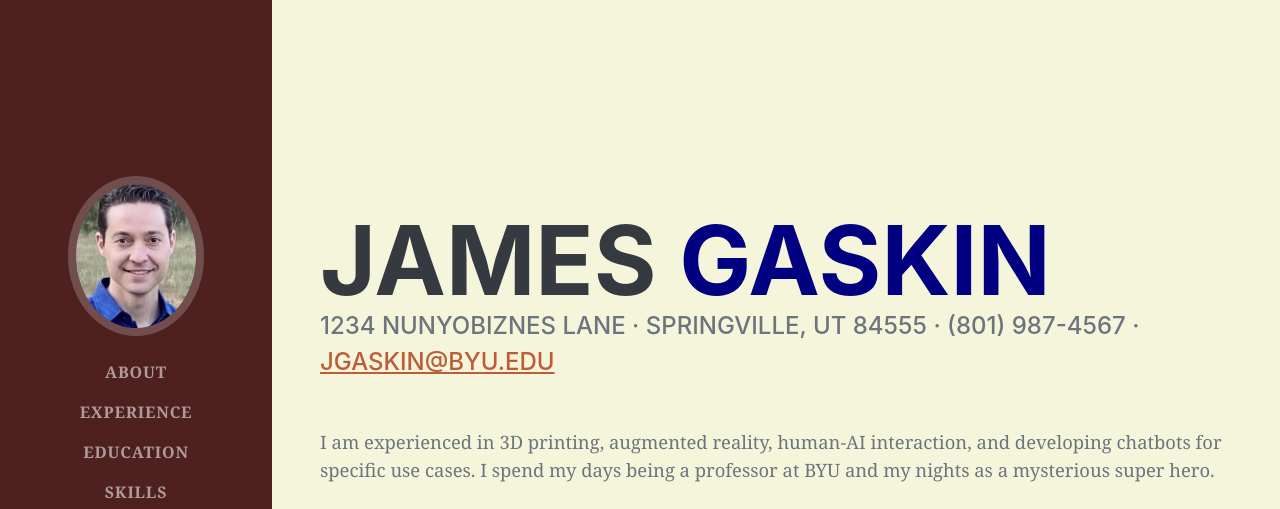
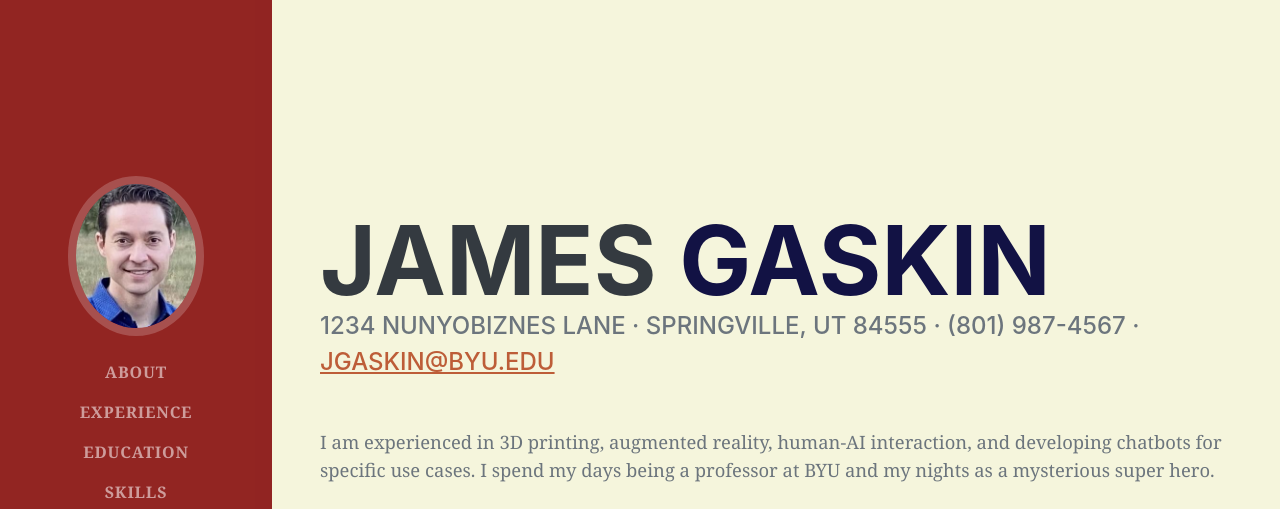
Before and after one commit to jamesericgaskin/201, a plain HTML site: page index.html in a window 1280 px wide. Shown: the top 509 px of the page. Drawn offline with nearby package versions, Linux system fonts and the light colour scheme; a web font is replaced by a local one.

Commit message:
Add files via upload

```diff
--- a/css/mystyles.css
+++ b/css/mystyles.css
@@ -12,8 +12,8 @@ p{
     font-family: Arial, Helvetica, sans-serif;
 } */
 .darkbg{
-    background-color: rgba(62, 13, 13, 0.915) !important;
+    background-color: rgba(136, 17, 17, 0.915) !important;
 }
 .text-primary{
-    color: navy !important;
+    color: rgb(18, 18, 68) !important;
 }
```
